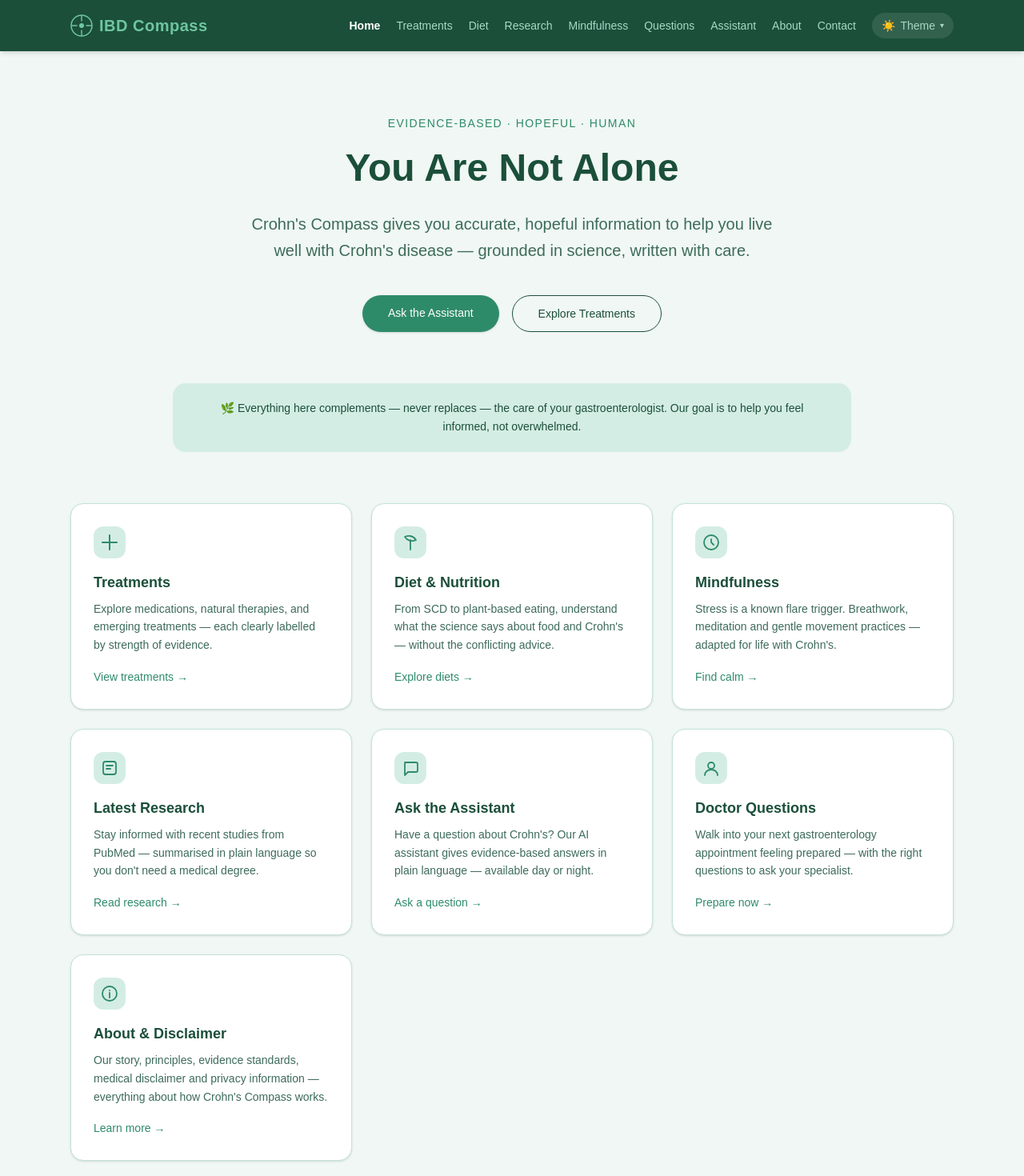
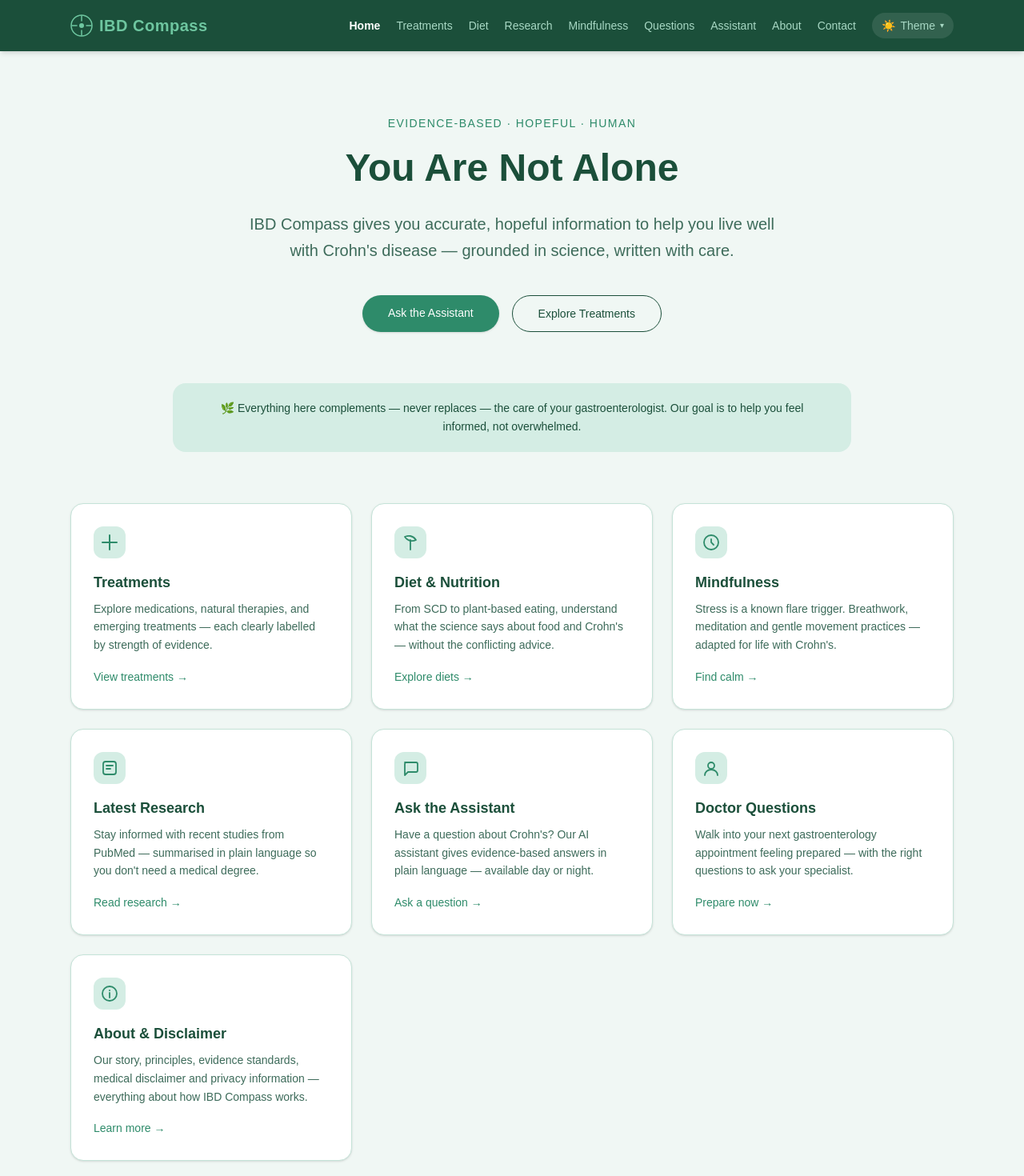
Before and after one commit to VRLes/crohns-compass, a Next.js app: page / in a window 1280 px wide. Shown: the top 1470 px of the page at 80% size. Built offline with nearby package versions, Linux system fonts and the light colour scheme.

Commit message:
Fix remaining IBD Compass references

```diff
--- a/app/page.tsx
+++ b/app/page.tsx
@@ -17,7 +17,7 @@ export default function Home() {
           You Are Not Alone
         </h1>
         <p className="text-xl max-w-2xl mx-auto mb-10 leading-relaxed" style={{ color: "var(--text-secondary)" }}>
-          Crohn&apos;s Compass gives you accurate, hopeful information to help you
+                       IBD Compass gives you accurate, hopeful information to help you
           live well with Crohn&apos;s disease — grounded in science, written with care.
         </p>
         <div className="flex flex-wrap justify-center gap-4">
@@ -105,7 +105,7 @@ export default function Home() {
               </svg>
             </div>
             <h3 className="text-lg font-semibold mb-2" style={{ color: "#1B4F3A" }}>About & Disclaimer</h3>
-            <p className="text-sm leading-relaxed mb-4" style={{ color: "#3D6B5A" }}>Our story, principles, evidence standards, medical disclaimer and privacy information — everything about how Crohn's Compass works.</p>
+            <p className="text-sm leading-relaxed mb-4" style={{ color: "#3D6B5A" }}>Our story, principles, evidence standards, medical disclaimer and privacy information —              everything about how IBD Compass works.     </p>
             <Link href="/about" className="text-sm font-medium hover:underline" style={{ color: "#2E8B6A" }}>Learn more →</Link>
           </div>
 
```
